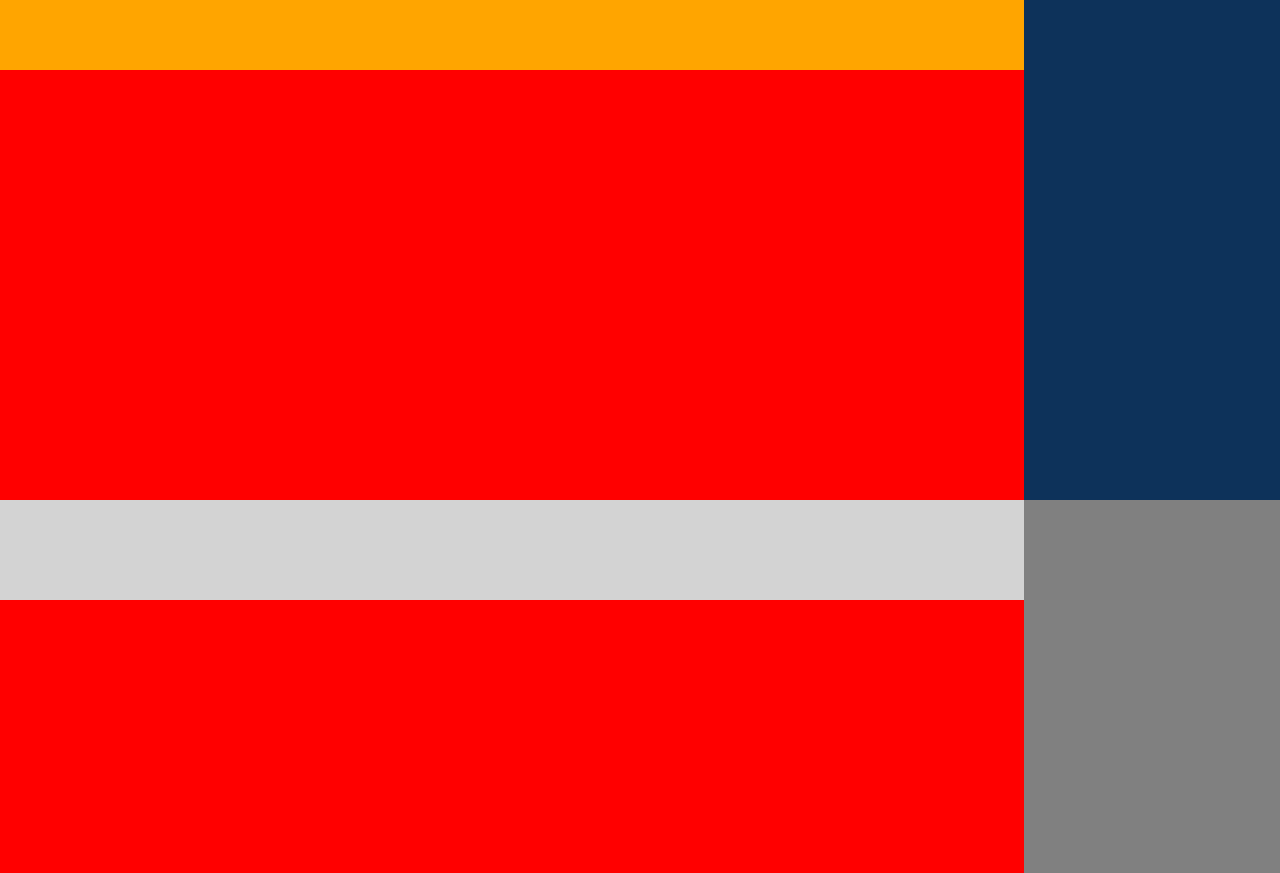
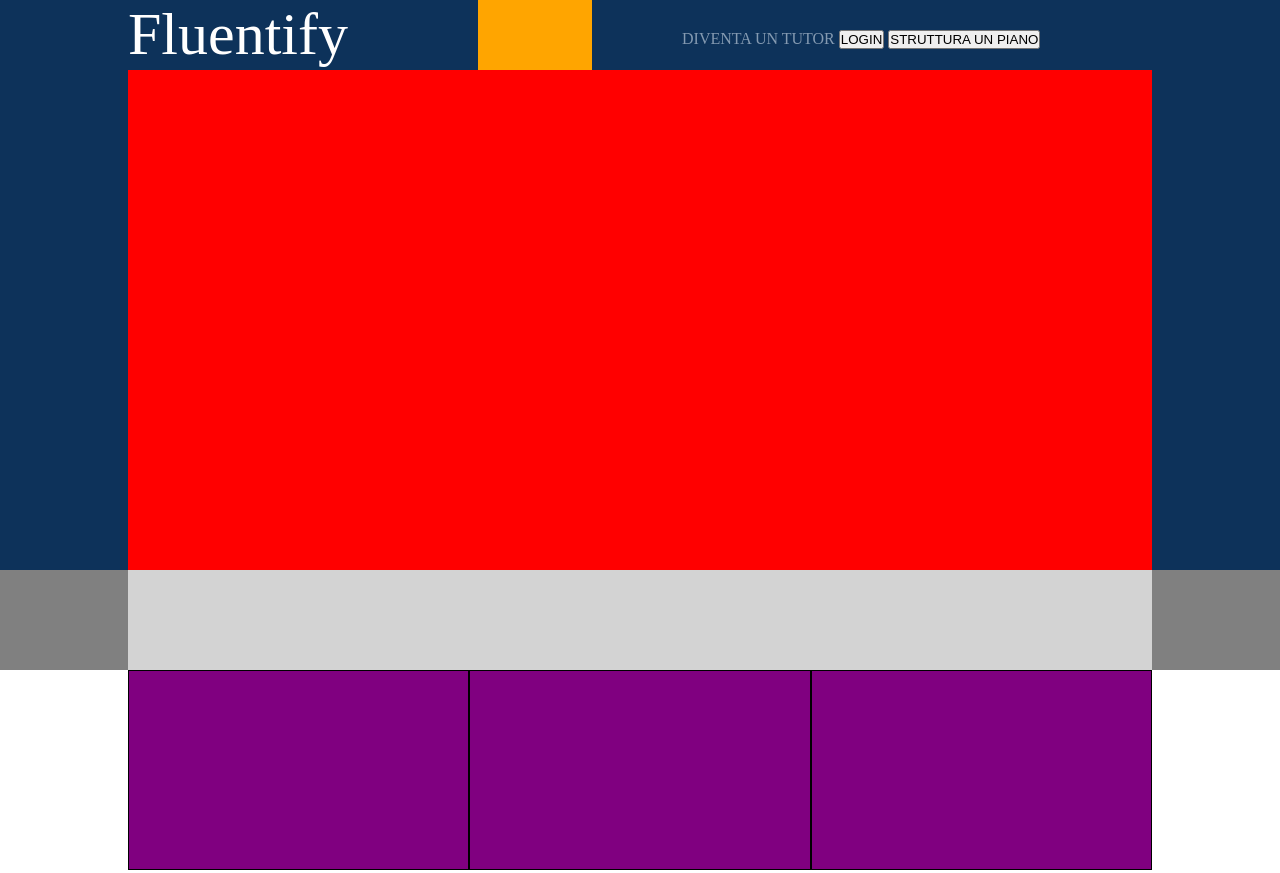
Before and after one commit to kevinpanacci/html-css-fluentify, a plain HTML site: page index.html in a window 1280 px wide. Shown: the top 873 px of the page. Drawn offline with Linux system fonts and the light colour scheme.

Commit message:
Al lavoro!

```diff
--- a/css/style.css
+++ b/css/style.css
@@ -14,10 +14,27 @@
     background-color: #0d325a;
 }
 
+/* INIZIO HEADER */
+
+.logo {
+    height: 70px;
+    width: 350px;
+    background-color: #0d325a;
+}
+
+.logo nav {
+    font-size: 60px;
+}
+
+.logo nav a {
+    text-decoration: none;
+    color: white;
+}
+
 .container {
     width: 80%;
     max-width: 1200px;
-    height: 500px;
+    margin: 0 auto;
     background-color: red;
 }
 
@@ -25,6 +42,26 @@ header {
     height: 70px;
     background-color: orange;
 }
+
+.menu {
+    height: 70px;
+    width: 560px;
+    padding-top: 30px;
+    padding-left: 90px;
+    float: right;
+    position: relative;
+    bottom: 100%;
+    background-color: #0d325a;
+}
+
+.menu a {
+    text-decoration: none;
+    color: #849ab1;
+}
+
+
+
+/* FINE HEADER */
 
 .grigio {
     background-color: grey;
@@ -39,16 +76,16 @@ header {
     background-color: lightgrey;
 }
 
+.riga-bianca {
+    height: 100px;
+    background-color: white;
+    width: 100%;
+}
+
 .banner {
     /* inserire link img omini */
     background-image: url();
     height: 500px;
-}
-
-.riga-bianca {
-    height: 100px;
-    background-color: white;
-    width: 100%;
 }
 
 .cards {
--- a/index.html
+++ b/index.html
@@ -2,27 +2,60 @@
 <html lang="en" dir="ltr">
     <head>
         <meta charset="utf-8">
-        <title>Fluentify</title>
+        <title>fluentify</title>
+        <link rel="stylesheet" href="https://cdnjs.cloudflare.com/ajax/libs/font-awesome/4.7.0/css/font-awesome.min.css">
         <link rel="stylesheet" href="css/style.css">
     </head>
     <body>
-
         <div class="container-fullwidth">
             <div class="container">
-                <header></header>
+                <header>
+
+
+                        <div class="logo">
+                            <nav>
+                                <a href="#">Fluentify</a>
+                            </nav>
+                        </div>
+                        <div class="menu">
+                            <a href="#">DIVENTA UN TUTOR</a>
+                            <button type="button" name="login">LOGIN</button>
+                            <button type="button" name="piano">STRUTTURA UN PIANO</button>
+
+
+                        </div>
+
+
+                </header>
+
+
+
+
+
                 <div class="banner"></div>
+
             </div>
         </div>
+
+
+
+
+
+
+
+
+
 
         <div class="container-fullwidth grigio">
             <div class="container">
                 <div class="riga-grigia"></div>
+
             </div>
         </div>
 
         <div class="container-fullwidth bianco">
             <div class="container">
-                <div class="riga-bianca">
+                <div class="riga-bianca clearfix">
                     <div class="cards"></div>
                     <div class="cards"></div>
                     <div class="cards"></div>
@@ -30,7 +63,5 @@
             </div>
         </div>
 
-
-
     </body>
 </html>
```
